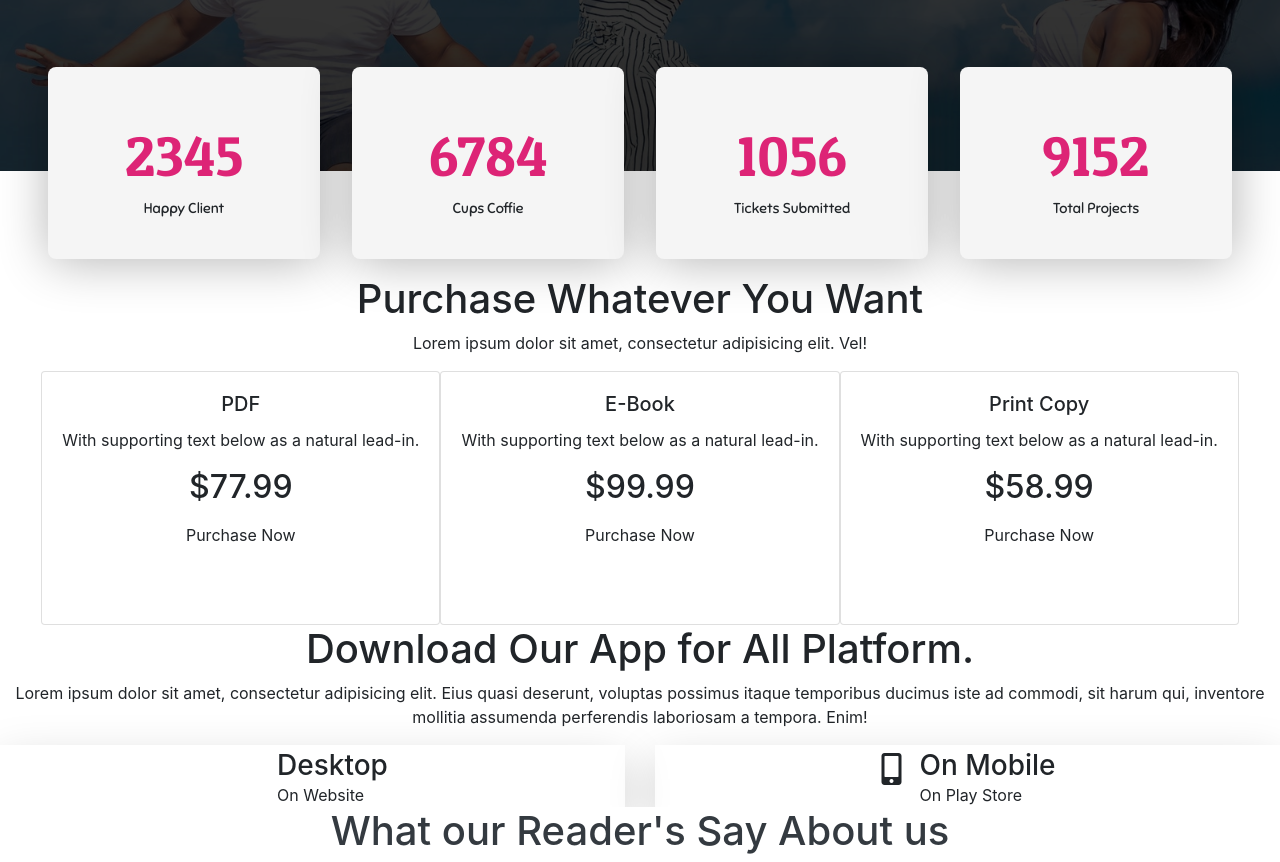
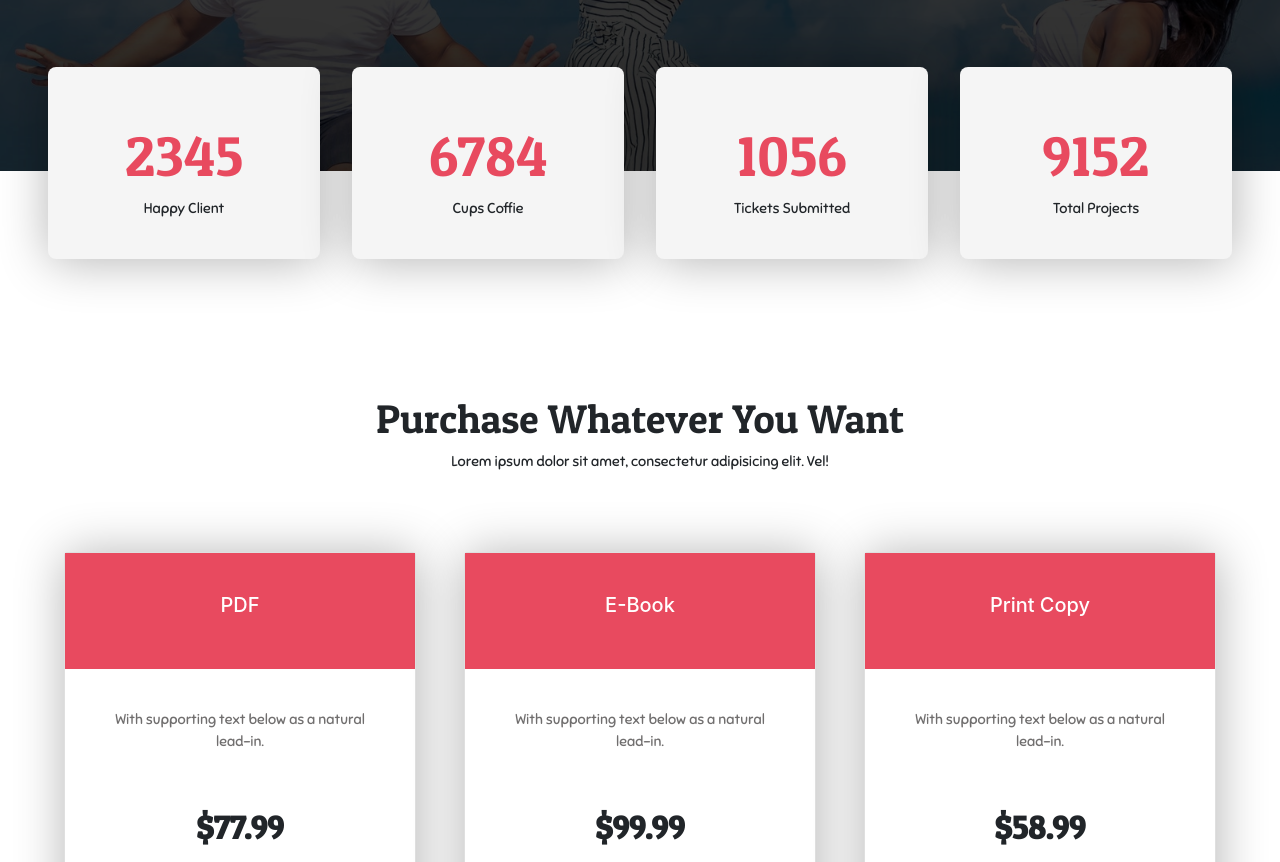
Before and after one commit to bigboy3-site/Books, a plain HTML site: page index.html in a window 1280 px wide. Shown: the part 2020-2882 px from the top of the page. Drawn offline with nearby package versions, Linux system fonts and the light colour scheme; files whose address does not match are found by name.

Commit message:
Complete Section 2

```diff
--- a/css/styles.css
+++ b/css/styles.css
@@ -187,10 +187,60 @@
   .numbers .rect> h1 {
     font-family: "Patua One";
     font-size: 3.5rem;
-    color: #dd2476;
+    color: #e84a5f;
   }
   .numbers .rect > p{
     font-family: "Sniglet";
     font-size: .9rem;
   }
+  .purchase > h1{
+    font-family: "Patua One";
+    padding-top: 15vmin;
+  }
+  .purchase > p {
+    font-family: "Sniglet";
+    font-size: .9rem;
+    padding-bottom: 5vmin;
+  }
+  .purchase .cards .card {
+    width: 22rem;
+    margin: 3vmin;
+  }
+  .card div{
+    margin: 0;
+    padding: 0;
+  }
+  .card {
+    box-shadow: 1px 2px 50px 0px rgba(0,0,0,0.3);
+  }
+ .cards  .title {
+    padding:  5vmin 2vmin;
+    background: #e84a5f;
+    color:#fff;
+  }
+  .card .card-text{
+    font-family: "Sniglet";
+    font-size: .9rem;
+    padding: 2.5rem 3rem;
+    color: var(--light-black);
+  }
+  .pricing > h2 {
+    font-family: "Patua One";
+    font-weight: 600;
+    padding-bottom: 1.5vmin;
+  }
+  .pricing > .btn {
+    font-family: "Sniglet";
+    background:  #2a363b;
+    color: #fff;
+  }
+  .pricing > .btn:hover {
+    background: #ff847c;
+    color: #2a363b;
+    font-weight: 500;
+  }
  /* End Section 2 */
+
+ /* Start Section 3 */
+
+ /* End Section 3 */
```
